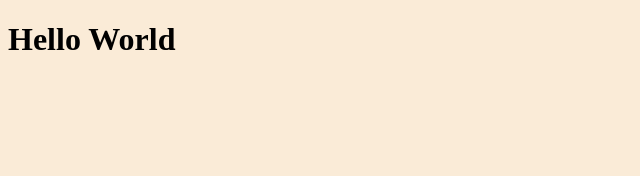
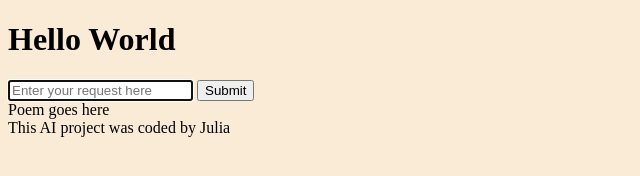
Before and after one commit to bee60990/poemRapper, a plain HTML site: page index.html in a window 1280 px wide. Shown: the whole page, without its empty margins (0-640 px from the left). Drawn offline with Linux system fonts and the light colour scheme.

Commit message:
Added html

```diff
--- a/index.html
+++ b/index.html
@@ -7,7 +7,23 @@
     <title>Document</title>
   </head>
   <body>
-    <h1>Hello World</h1>
+    <header>
+      <h1>Hello World</h1>
+    </header>
+    <main>
+      <form action="">
+        <input
+          type="text"
+          placeholder="Enter your request here"
+          autofocus
+          required
+          autocomplete="off"
+        />
+        <input type="submit" name="" id="" />
+      </form>
+      <div>Poem goes here</div>
+    </main>
+    <footer>This AI project was coded by Julia</footer>
     <script src="src/index.js"></script>
   </body>
 </html>
```
